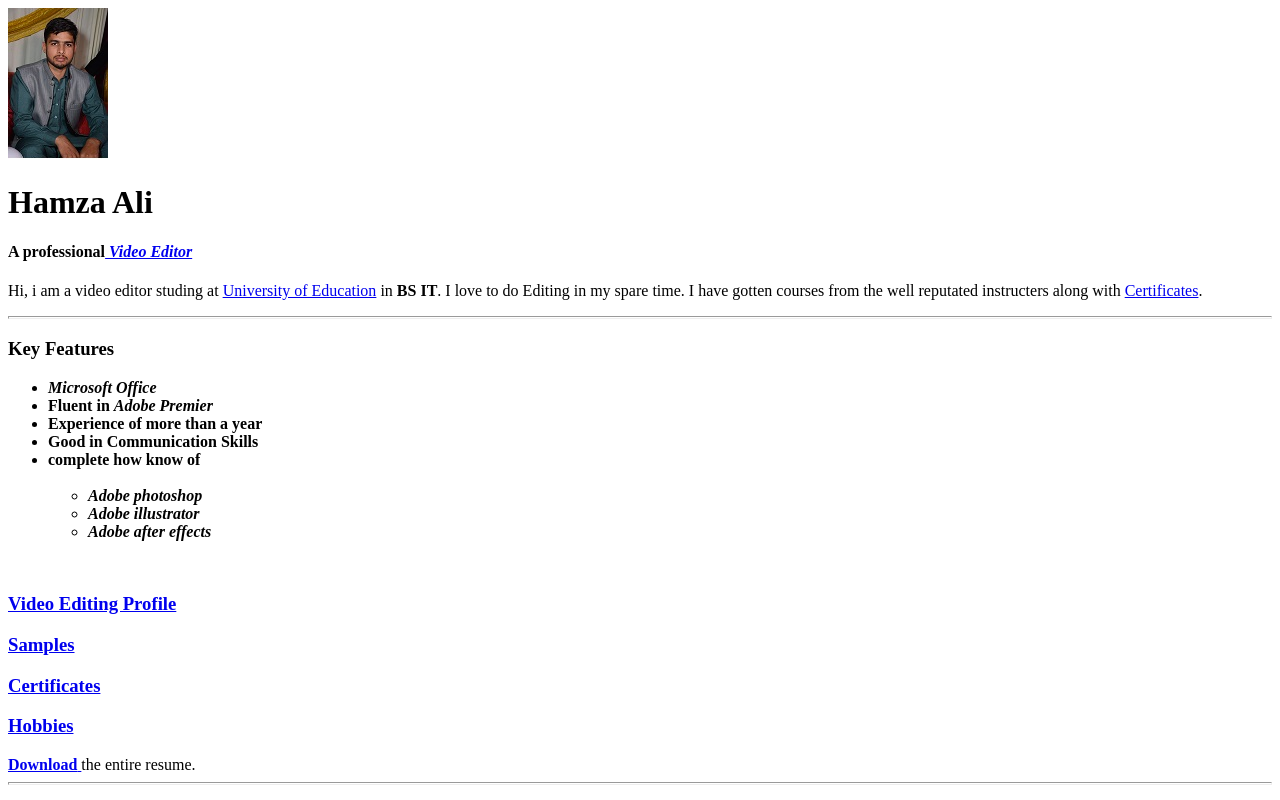
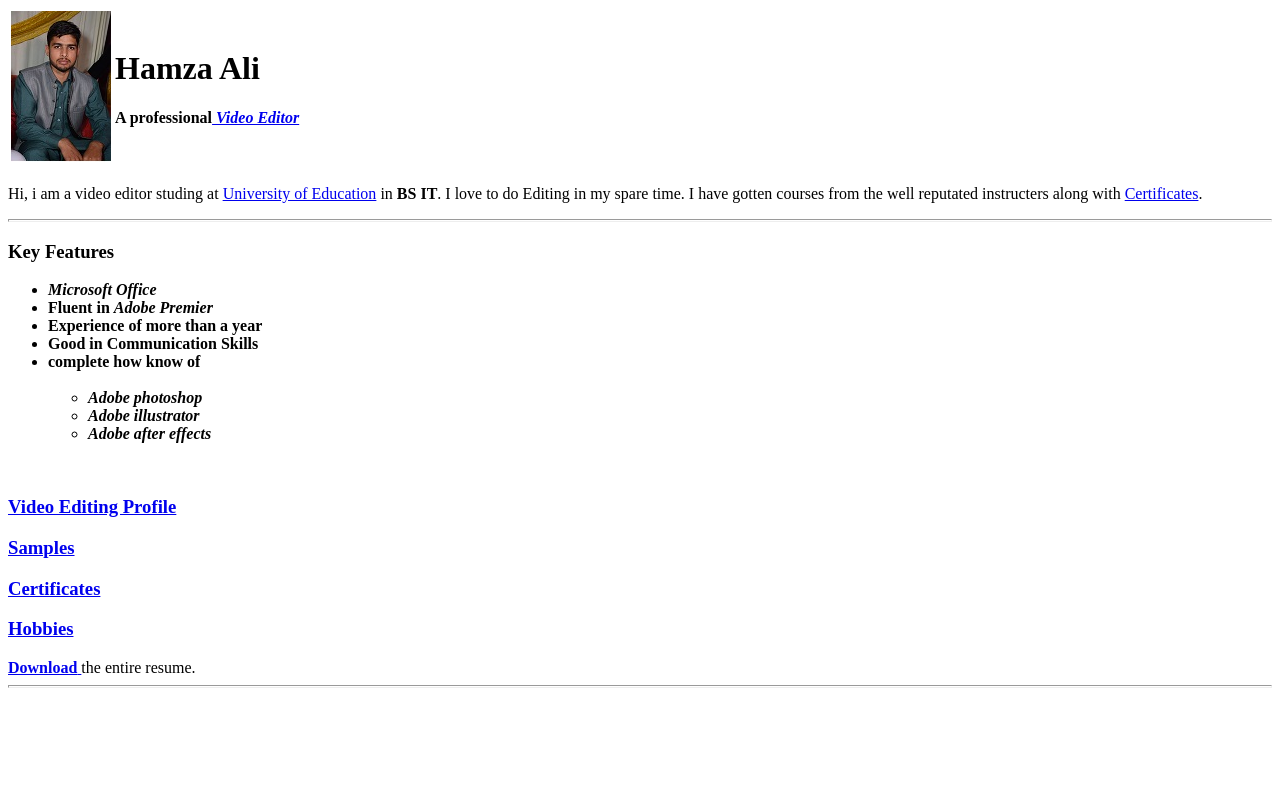
Before and after one commit to hamzaaliarif/CV, a plain HTML site: page index.html in a window 1280 px wide. Drawn offline with Linux system fonts and the light colour scheme.

Commit message:
update index.html

```diff
--- a/index.html
+++ b/index.html
@@ -7,9 +7,15 @@
 </head>
 
 <body>
-  <img src="images/hamza.JPG" alt="hamza's Profile">
-  <h1>Hamza Ali</h1>
-  <h4>A <strong>professional</strong><a href="video editor.html"><em> Video Editor</em></a> </h4>
+  <table>
+    <td>  <img src="images/hamza.JPG" alt="hamza's Profile"> </td>
+
+    <td>  <h1>Hamza Ali</h1>
+  <h4>A <strong>professional</strong><a href="video editor.html"><em> Video Editor</em></a> </h4> </td>
+
+  </table>
+
+
   <!--   Introduction -->
 
   <p>Hi, i am a video editor studing at <a href="#">University of Education</a> in <strong>BS IT</strong>. I love to do Editing in my spare time. I have gotten courses from the well reputated instructers along with <a href="cert.html">Certificates</a>. </p>
```
